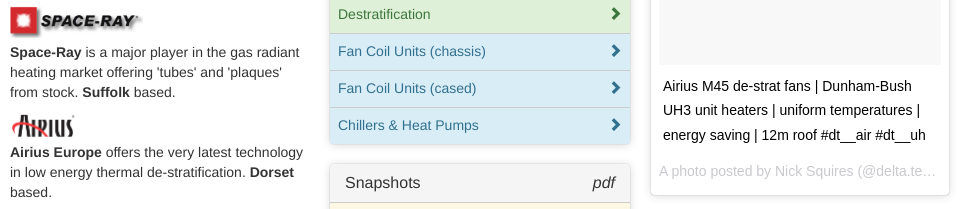
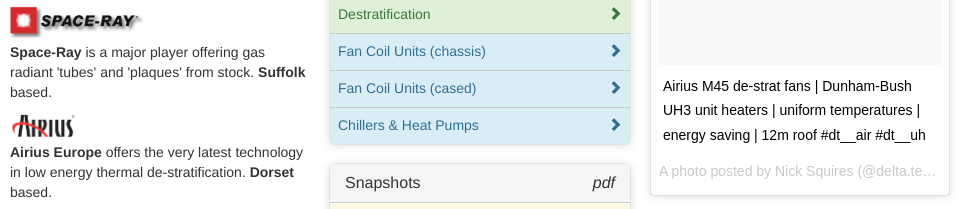
Before and after one commit to robsquires/delta-tee-website, a website: page index.html in a window 1280 px wide. Shown: the part 409-618 px from the top of the page, 0-965 px from the left. Drawn offline with Linux system fonts and the light colour scheme; a script that the page names is missing.

Commit message:
updated space-ray text

```diff
--- a/index.html
+++ b/index.html
@@ -43,7 +43,7 @@
 
             <div class="row manufacturer spaceray">
               <img class="responsive-image" src="assets/space-ray.png"/>
-              <p><strong>Space-Ray</strong> is a major player in the gas radiant heating market offering 'tubes' and 'plaques' from stock. <strong>Suffolk</strong> based.</p>
+              <p><strong>Space-Ray</strong> is a major player offering gas radiant 'tubes' and 'plaques' from stock. <strong>Suffolk</strong> based.</p>
             </div>
 
             <div class="row manufacturer airius">
```
